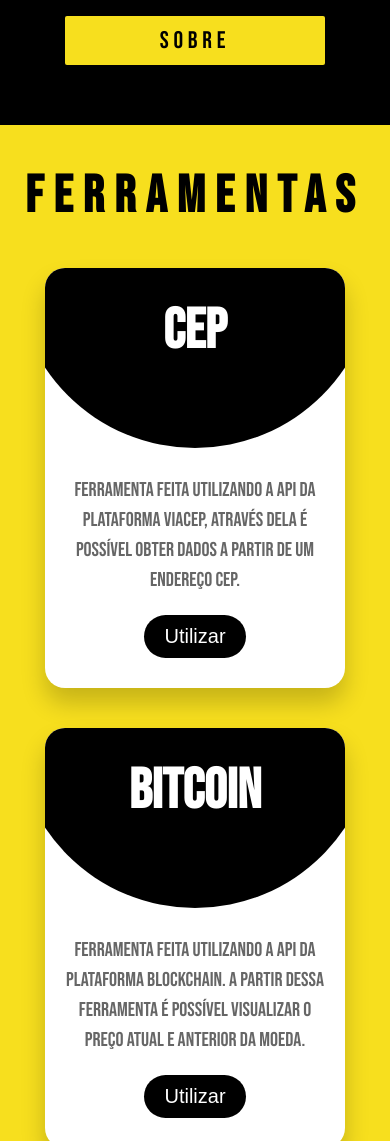
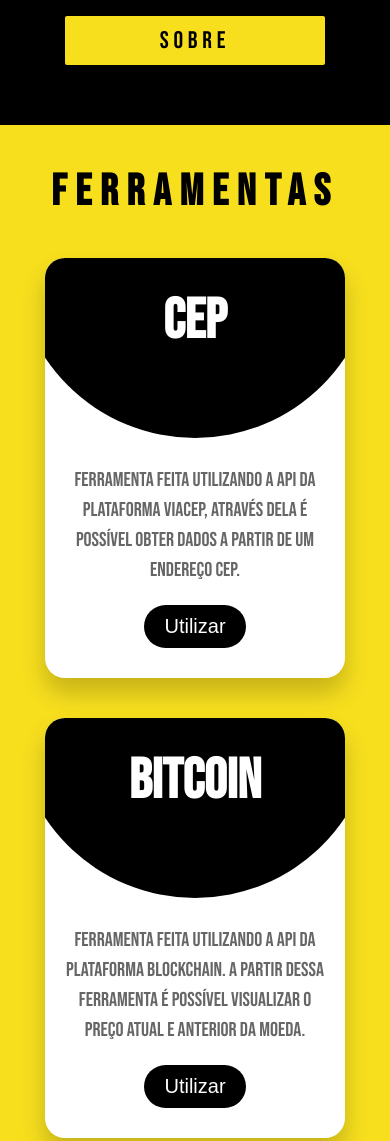
Before and after one commit to jpolivra/fetch-api-lobby, a plain HTML site: page index.html in a window 390 px wide. Shown: the part 420-1561 px from the top of the page. Drawn offline with Linux system fonts and the light colour scheme; a web font is replaced by a local one.

Commit message:
Responsive tools section update

```diff
--- a/index.html
+++ b/index.html
@@ -52,11 +52,11 @@
         <h2 class="subtitulo-main">LOBBY</h2>
       </div>
       <div class="main-box2">
-        <a href="#">FERRAMENTAS</a>
+        <a href="#ferramentas">FERRAMENTAS</a>
         <a href="#">SOBRE</a>
       </div>
     </main>
-    <section class="sec-ferramentas">
+    <section id="ferramentas" class="sec-ferramentas">
       <div class="container-tools">
         <h2 class="ferramentas-titulo">Ferramentas</h2>
         <div class="container">
--- a/style/_reset.scss
+++ b/style/_reset.scss
@@ -11,4 +11,9 @@
 
 body {
   background: #000;
+  max-width: 100%;
 }
+
+html {
+  scroll-behavior: smooth;
+}
--- a/style/_tools.scss
+++ b/style/_tools.scss
@@ -86,3 +86,16 @@
     }
   }
 }
+
+@media (max-width: 400px) {
+  section.sec-ferramentas {
+    div.container-tools {
+      h2.ferramentas-titulo {
+        font-size: 44px;
+      }
+      div.container {
+        max-width: 100%;
+      }
+    }
+  }
+}
```
Also changed, not shown: style/style.css, 1 other file. Lines whose indentation alone changed are shown as unchanged.
